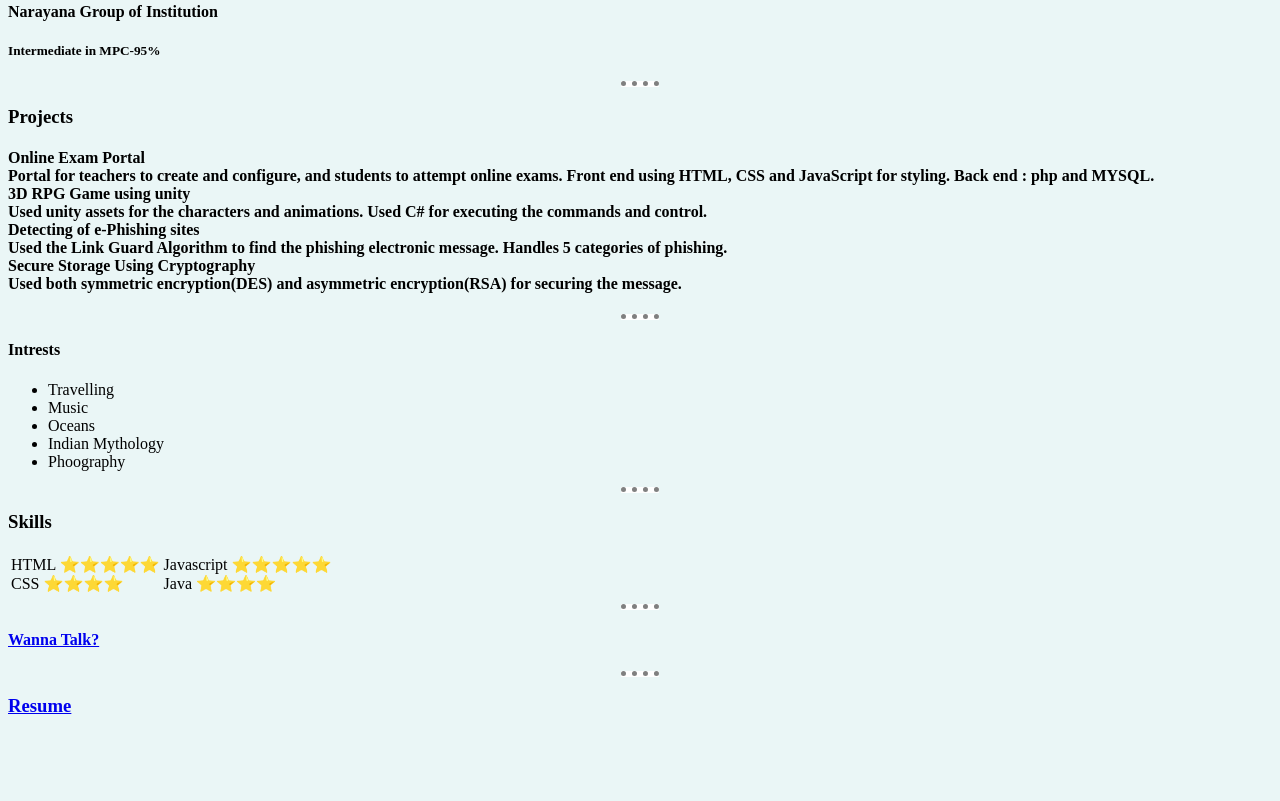
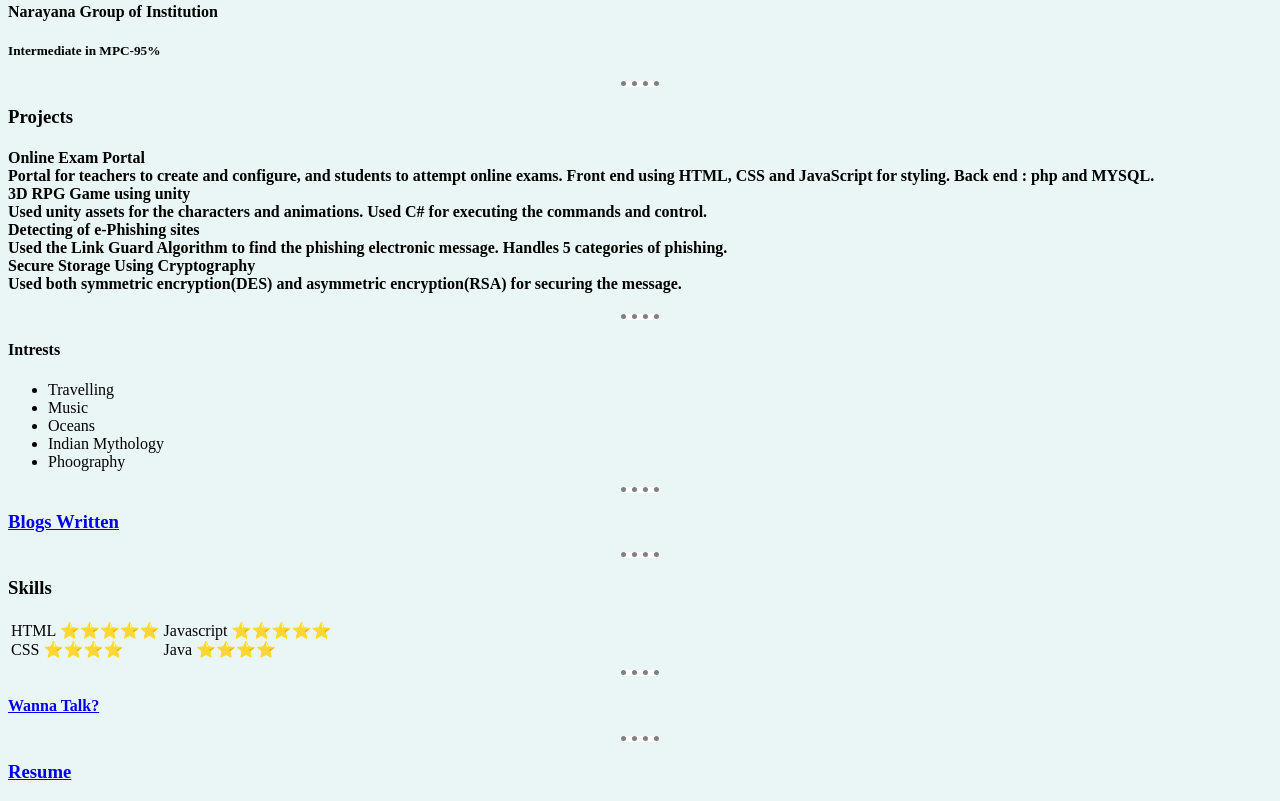
Before and after one commit to MohithSarvepalli/Personal-Blog, a plain HTML site: page my_info.html in a window 1280 px wide. Shown: the part 810-1611 px from the top of the page. Before the commit the page ends 1546 px from the top, so only its background shows below. Drawn offline with Linux system fonts and the light colour scheme.

Commit message:
Adding blogs

```diff
--- a/my_info.html
+++ b/my_info.html
@@ -51,6 +51,8 @@
         <li>Phoography</li>
     </ul>
     <hr size="3">
+    <h3><a href="./blogs.html">Blogs Written</a></h3>
+    <hr size="3">
     <h3>Skills</h3>
     <table>
         <tr>
```
